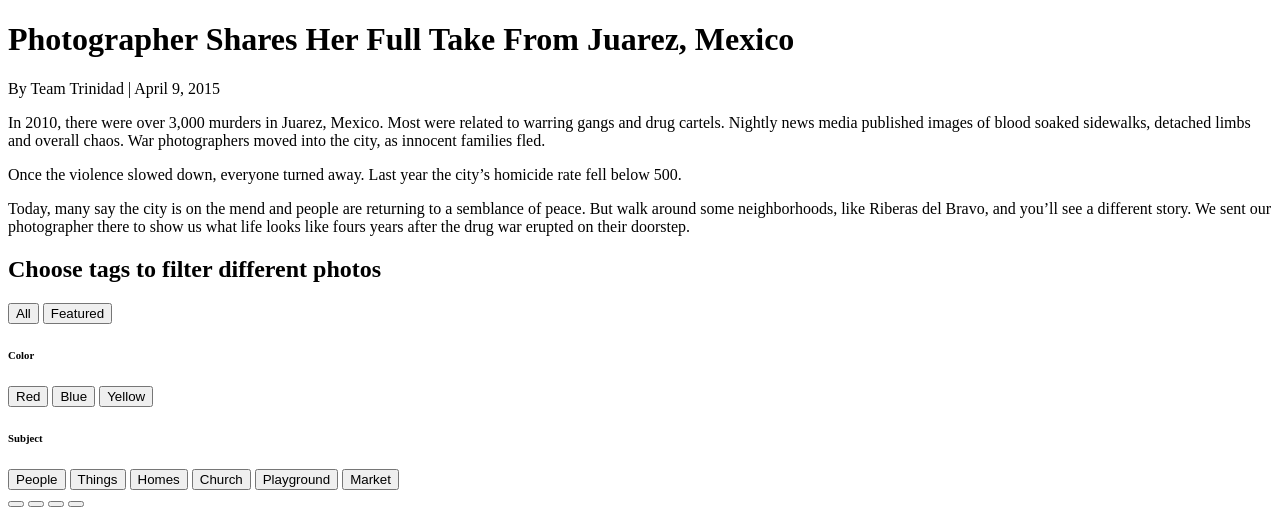
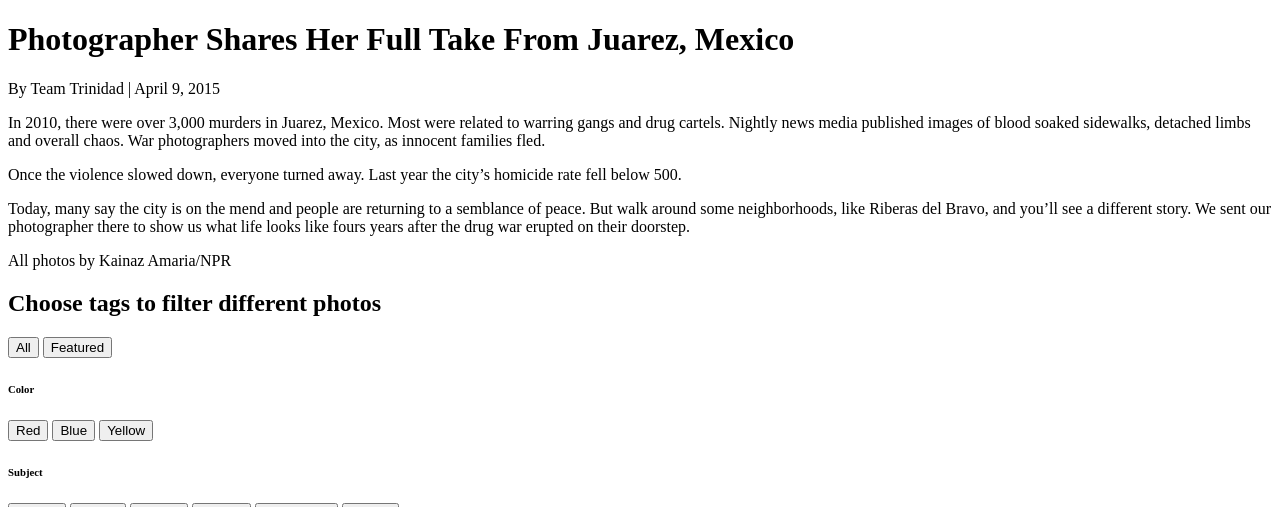
Before and after one commit to TylerFisher/birdseye, a Flask app: template template/templates/index.html in a window 1280 px wide. Shown: the top 507 px of the page. Run offline with Flask 2, Linux system fonts and the light colour scheme; the template is opened without the code that fills it, so the values that code supplies are empty.

Commit message:
credit lol

```diff
--- a/template/templates/index.html
+++ b/template/templates/index.html
@@ -13,6 +13,8 @@
         <p>Once the violence slowed down, everyone turned away. Last year the city’s homicide rate fell below 500.</p>
 
         <p>Today, many say the city is on the mend and people are returning to a semblance of peace. But walk around some neighborhoods, like Riberas del Bravo, and you’ll see a different story. We sent our photographer there to show us what life looks like fours years after the drug war erupted on their doorstep.</p>
+
+        <p>All photos by Kainaz Amaria/NPR</p>
     </div>
 </header>
 <div class="filters">
```
